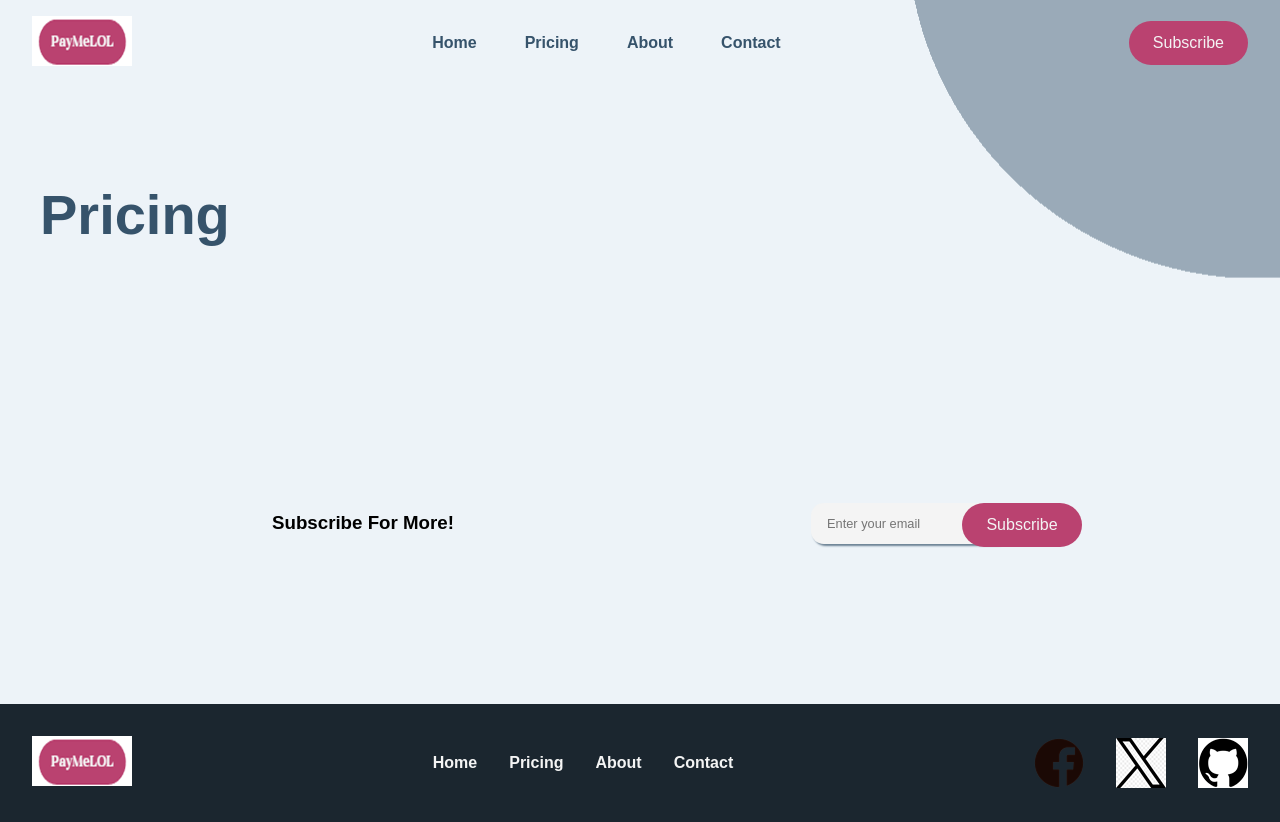
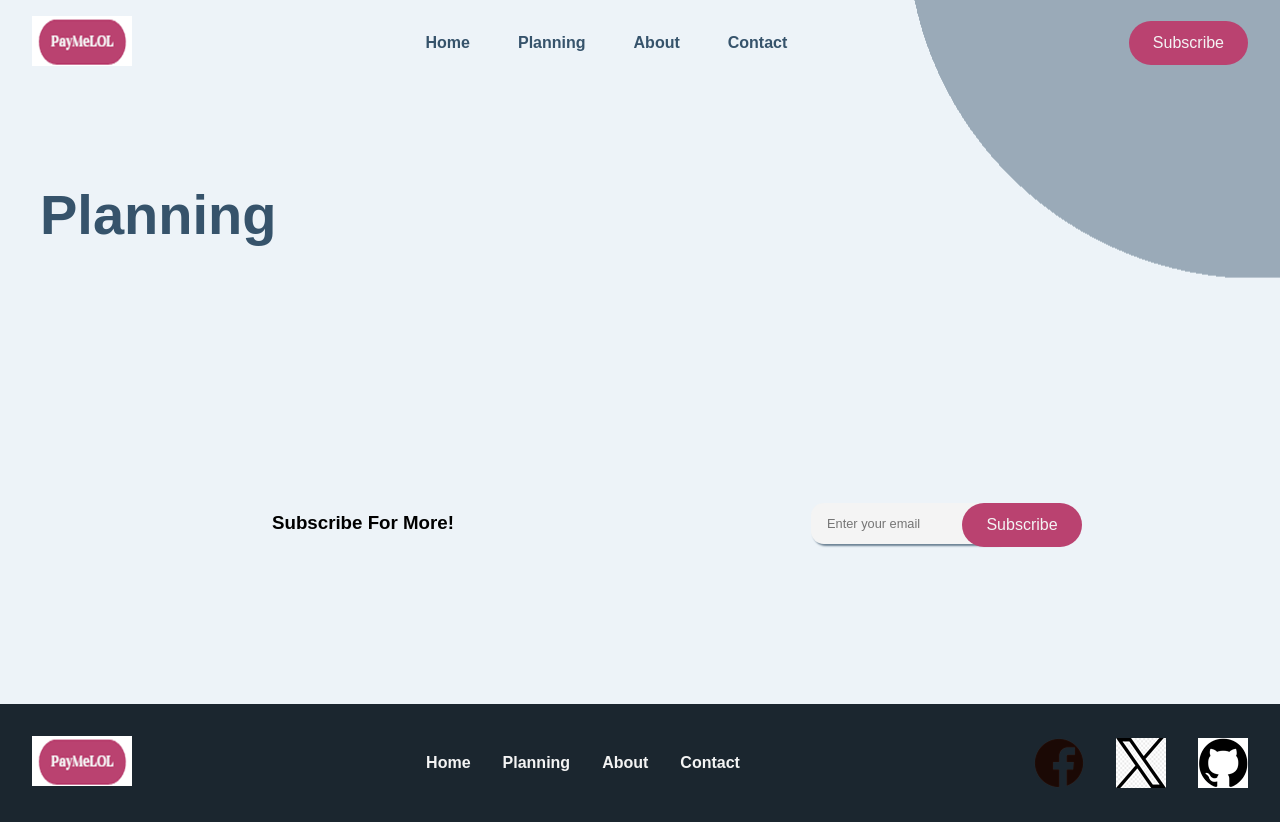
Before and after one commit to Kawfang-ThTn/muti-page-resp-noframework-01, a plain HTML site: page planning.html in a window 1280 px wide. Drawn offline with Linux system fonts and the light colour scheme.

Commit message:
update-name-from-pricing-to-planning

```diff
--- a/pricing.html
+++ b/planning.html
@@ -3,7 +3,7 @@
 <head>
   <meta charset="UTF-8">
   <meta name="viewport" content="width=device-width, initial-scale=1.0">
-  <title>PayMeLOL - Pricing</title>
+  <title>PayMeLOL - Planning</title>
   <link rel="stylesheet" href="css/style.css">
   <script src="javascript/app.js" defer></script>
 </head>
@@ -18,7 +18,7 @@
         </div>
         <ul>
           <li><a href="index.html">Home</a></li>
-          <li><a href="pricing.html">Pricing</a></li>
+          <li><a href="planning.html">Planning</a></li>
           <li><a href="about.html">About</a></li>
           <li><a href="contact.html">Contact</a></li>
         </ul>
@@ -27,7 +27,7 @@
       <div class="circle-image">
         <img src="/assets/circle.png" alt="header-circle">
       </div>
-      <h2>Pricing</h2>
+      <h2>Planning</h2>
     </div>
   </nav>
 </header>
@@ -54,7 +54,7 @@
       </div>
       <ul>
         <li><a href="index.html">Home</a></li>
-        <li><a href="pricing.html">Pricing</a></li>
+        <li><a href="planning.html">Planning</a></li>
         <li><a href="about.html">About</a></li>
         <li><a href="contact.html">Contact</a></li>
       </ul>
```
Also changed, not shown: about.html (+2 -2 lines), contact.html (+2 -2 lines), index.html (+2 -2 lines).
